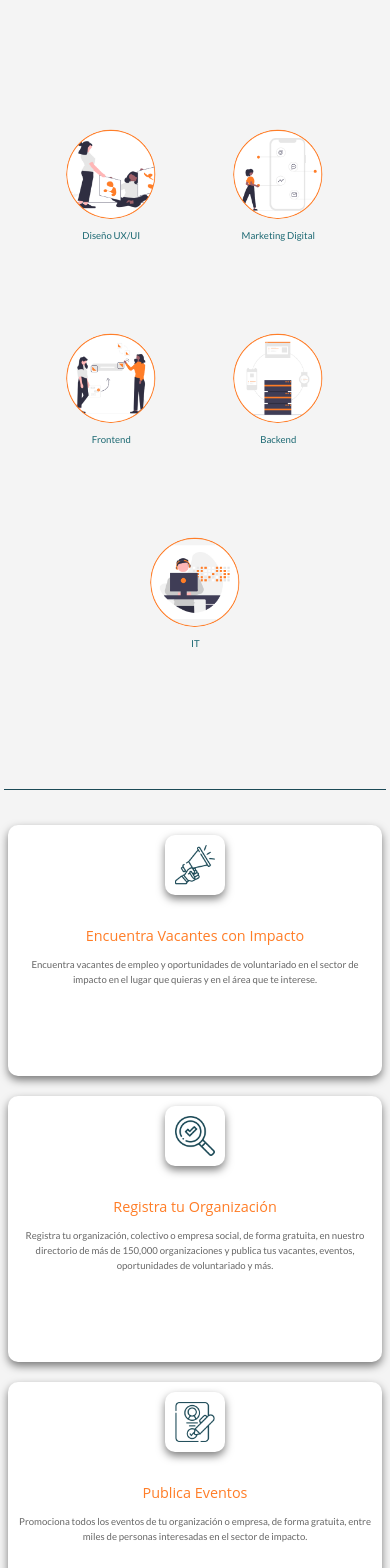
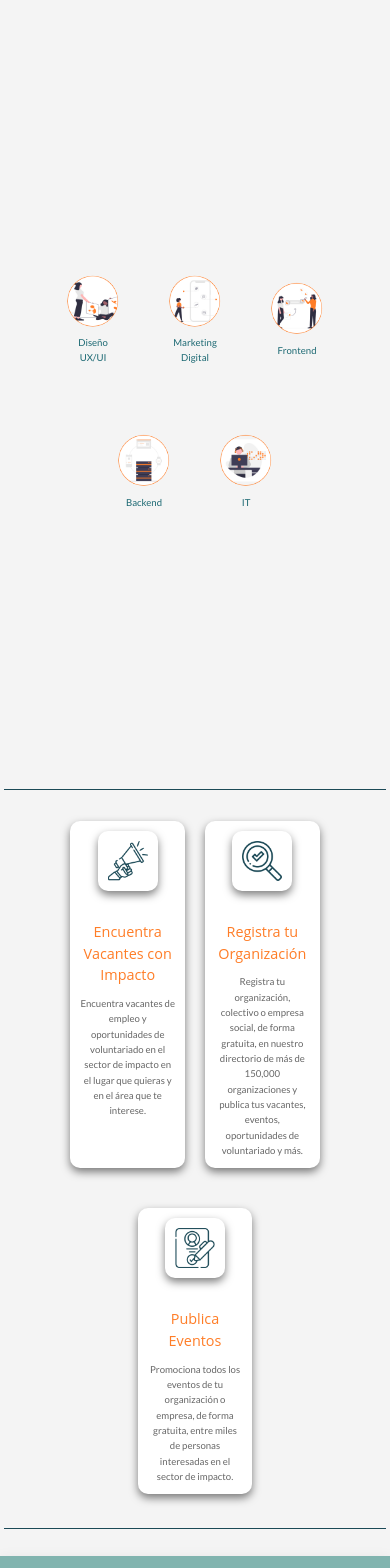
Before and after one commit to hlrivero18/inspoit, a Next.js app: page / in a window 390 px wide. Shown: the part 140-1708 px from the top of the page. Built offline with nearby package versions, Linux system fonts and the light colour scheme; what tailwindcss-animated would draw is missing.

Commit message:
Ajuste de la vista en desktop para 'Tipodevoluntariado': las cards ahora se muestran una al lado de la otra en pantallas grandes.

```diff
--- a/src/components/homepage/tiposdevoluntariados/Tipoddevoluntariados.module.css
+++ b/src/components/homepage/tiposdevoluntariados/Tipoddevoluntariados.module.css
@@ -1,17 +1,20 @@
 /* ========== Contenedor de Cartas ========== */
 .cardcontainer {
   display: flex;
-  flex-wrap: wrap;
   justify-content: space-around;
+  flex-wrap: nowrap;
   align-items: stretch;
   padding: 5%;
   background-color: #f4f4f4;
-  min-height: 100vh;
+  min-height: 10vh;
+  gap: 20px;
 }
 
 /* ========== Carta Individual ========== */
 .card {
+  /* flex: 1; */
   max-width: 370px;
+  flex-basis: 30%;
   background-color: white;
   border-radius: 10px;
   box-shadow: 0px 4px 8px rgba(0, 0, 0, 0.5);
@@ -45,6 +48,8 @@
 
 /* ========== Texto de la Carta ========== */
 .card p {
+  flex-grow: 1;
+
   font-size: 1.25em;
   color: #666;
   line-height: 1.6;
@@ -53,9 +58,11 @@
 
 /* ========== Media Queries ========== */
 
-@media (max-width: 1300px) {
+@media (max-width: 912px) {
   .cardcontainer {
-    padding: 4%;
+    flex-wrap: wrap;
+    justify-content: center;
+    padding: 1%;
   }
 
   .card {
@@ -65,13 +72,8 @@
 }
 
 @media (max-width: 768px) {
-  .cardcontainer {
-    padding: 3%;
-  }
-
   .card {
     max-width: 100%;
-    margin-bottom: 20px;
   }
 
   .icon img {
@@ -89,10 +91,6 @@
 }
 
 @media (max-width: 480px) {
-  .cardcontainer {
-    padding: 2%;
-  }
-
   .card {
     padding: 10px;
   }
@@ -105,6 +103,7 @@
   .card h3 {
     margin-top: -10px;
     font-size: 0.9em;
+    margin-bottom: 20px;
   }
 
   .card p {
--- a/src/components/homepage/voluntariado/Voluntariado.module.css
+++ b/src/components/homepage/voluntariado/Voluntariado.module.css
@@ -6,6 +6,8 @@
   height: 100vh;
   margin: 0;
   padding: 0;
+  max-width: 1440px;
+  margin: 0 auto;
 }
 
 .container2 {
@@ -16,6 +18,7 @@
   justify-content: center;
   align-items: center;
   flex-direction: column;
+  max-width: 100%;
 }
 
 /* ========== TItulos ========== */
@@ -25,6 +28,7 @@
   color: #1b4956;
   text-align: left;
   font-size: 2.5em;
+  max-width: 90%;
 }
 
 /* ========== Estilo de Imágenes en Círculo ========== */
@@ -40,11 +44,13 @@
 }
 
 .circle {
+  max-width: 200px;
   box-sizing: border-box;
   padding: 2%;
   transform: scale(0.8);
   margin: 0;
   min-width: 100px;
+  overflow: hidden;
 }
 
 .circle img {
@@ -70,6 +76,13 @@
     gap: 6px;
     padding: 0 3px;
   }
+  .circle {
+    transform: scale(0.7);
+    max-width: 200px;
+  }
+  .containerimg {
+    gap: 4px;
+  }
 }
 
 @media (max-width: 800px) {
@@ -78,6 +91,7 @@
   }
   .circle {
     transform: scale(0.7);
+    max-width: 120px;
   }
   .containerimg {
     gap: 4px;
@@ -87,10 +101,11 @@
 @media (max-width: 500px) {
   .h1 {
     font-size: 1.2em;
+    text-align: center;
   }
   .circle {
     transform: scale(0.6);
-    min-width: 80px;
+    max-width: 100px;
   }
   .circle p {
     font-size: 1em;
@@ -102,8 +117,7 @@
 
 @media (max-width: 370px) {
   .circle {
-    min-width: 80px;
-    max-width: 100px;
+    max-width: 90px;
     margin: 5px;
     flex: 1 1 30%;
   }
```
